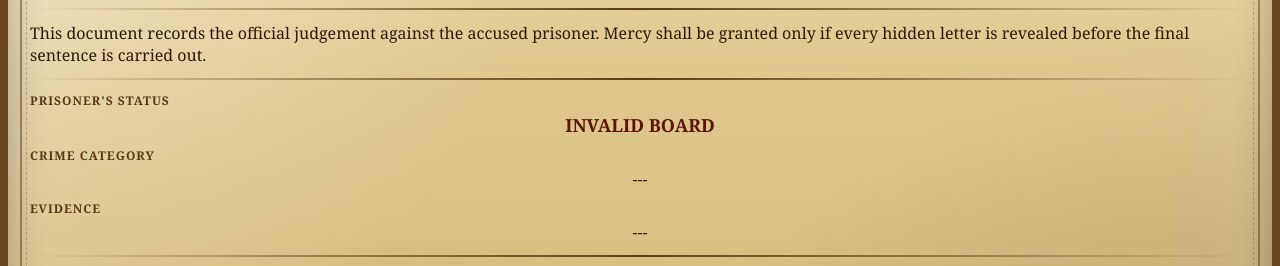
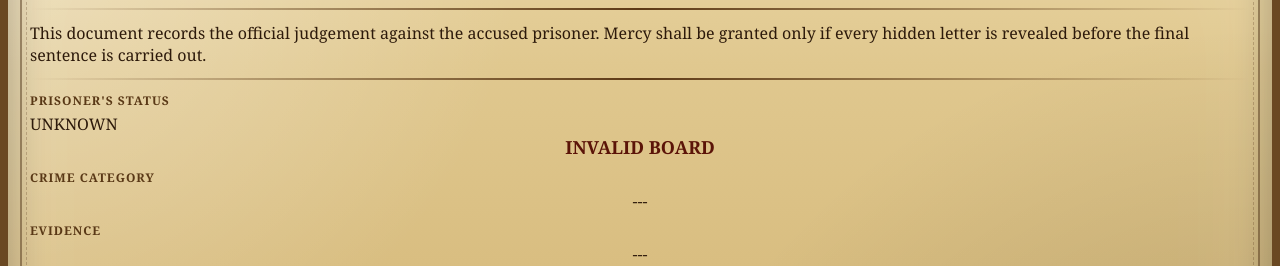
Before and after one commit to pinakpol/hangman, a website: page Public/index.html in a window 1280 px wide. Shown: the part 99-365 px from the top of the page. Drawn offline with Linux system fonts and the light colour scheme.

Commit message:
Update index.html

```diff
--- a/Public/index.html
+++ b/Public/index.html
@@ -43,7 +43,9 @@ before the final sentence is carried out.
 <div class="section">
 
 <label>Prisoner's Status</label>
-
+<div id="prisoner">
+UNKNOWN
+</div>
 <div id="status">
 AWAITING PRISONER
 </div>
```
